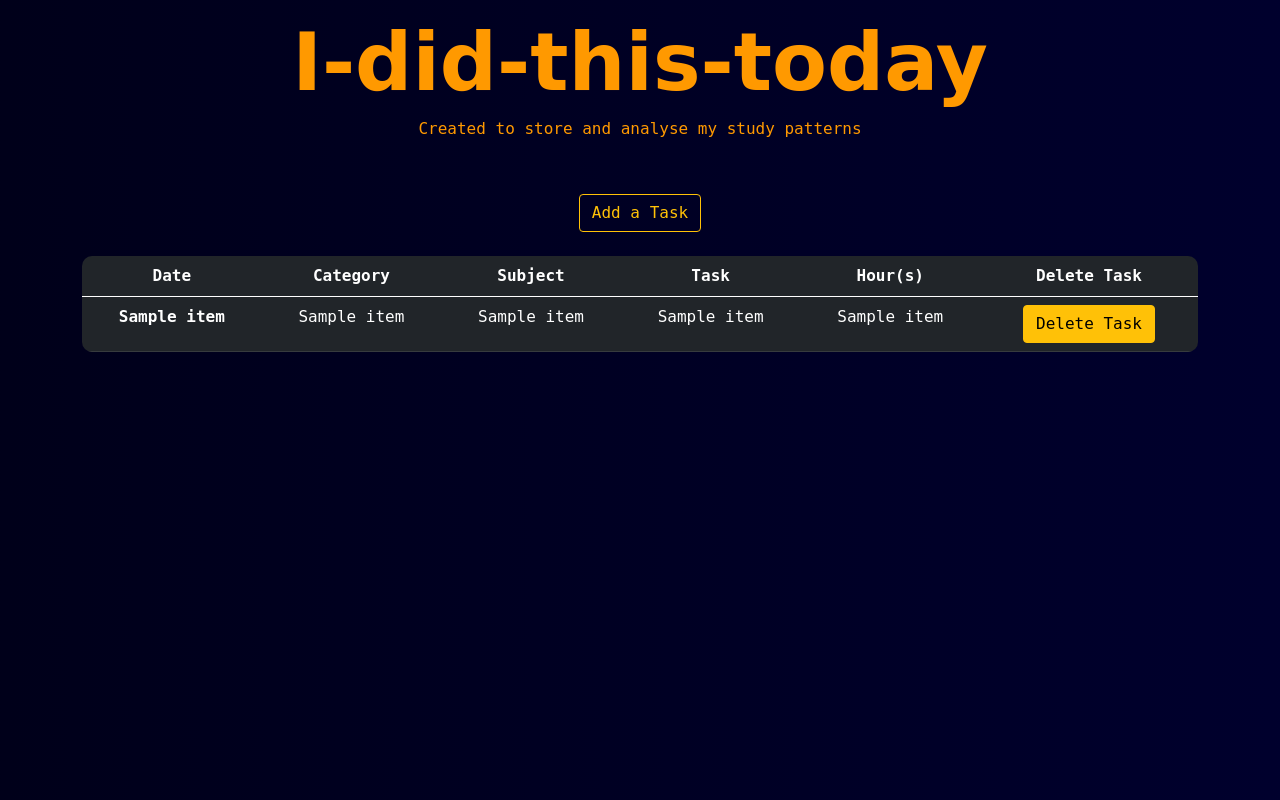
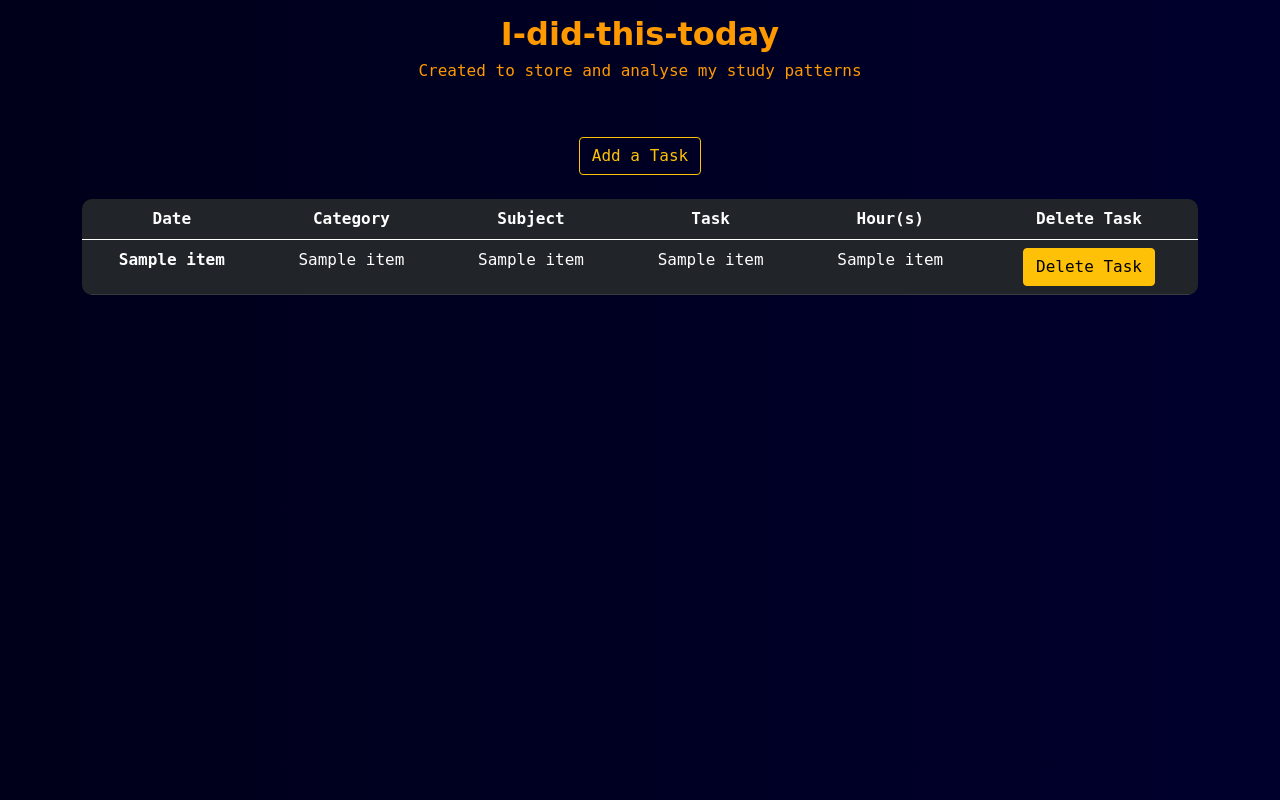
Before and after one commit to G-Aswin/i-did-this-today, a Flask app: template templates/index.html in a window 1280 px wide. Run offline with Flask 2, Linux system fonts and the light colour scheme; the template is opened without the code that fills it: most values are stand-ins (such as "Sample title", 1, 10 or a date in 2020); some web fonts are replaced.

Commit message:
minor font size correction

```diff
--- a/templates/index.html
+++ b/templates/index.html
@@ -39,13 +39,15 @@ body {
   h1
   {
     padding-top: 15px;
-    font-size: 80px;
+    font-size: xx-large;
+    /* font-size: 80px; */
     font-family: 'Tourney', cursive;
     font-weight: 600;
   }
 
   body
   {
+    text-align: center;
     color:#ff9900;
     /* background-color:#1F2739; */
   }
@@ -74,7 +76,7 @@ body {
 </style>
 
 
-<body style="text-align: center;">
+<body>
 
   <h1> I-did-this-today </h1>
   <h6> Created to store and analyse my study patterns </h6>
```
